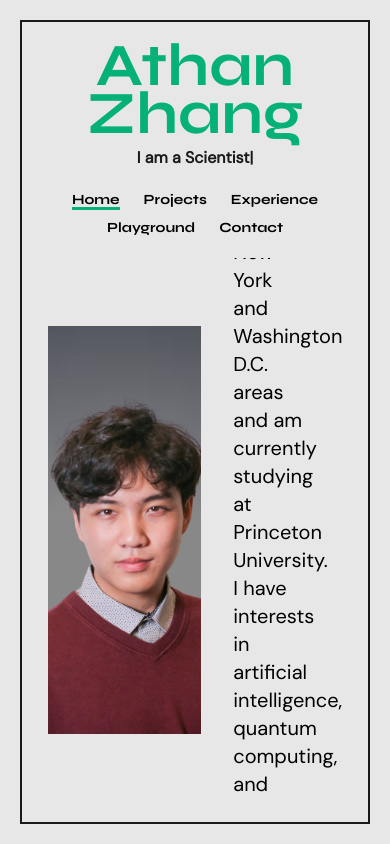
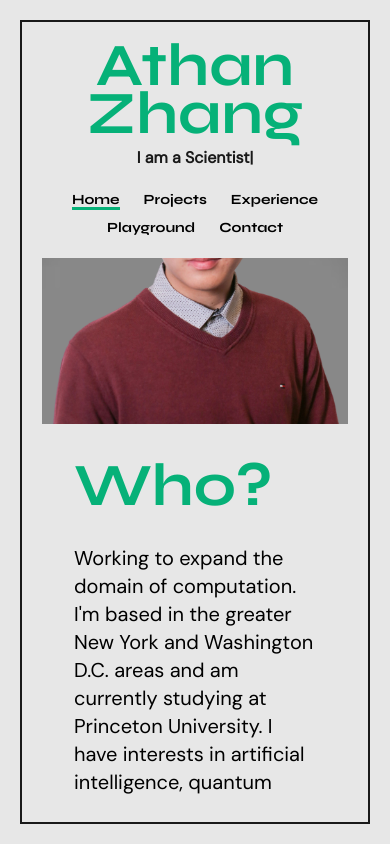
Before and after one commit to athanzxyt/personal_website, a React (Vite) app: page / in a window 390 px wide. Built offline with nearby package versions, Linux system fonts and the light colour scheme.

Commit message:
ADD: Page Transitions

```diff
--- a/src/pages/Contact.jsx
+++ b/src/pages/Contact.jsx
@@ -7,9 +7,9 @@ function Contact() {
     return (
         <motion.div
             className="flex flex-col w-full h-full justify-center sm:justify-end items-center sm:items-end"
-            initial={{ opacity: 0 }}
-            animate={{ opacity: 1 }}
-            exit={{ opacity: 0 }}
+            initial={{ opacity: 0, transition: { duration: 0.5 } }}
+            animate={{ opacity: 1, transition: { duration: 1, ease: "easeIn" } }}
+            exit={{ opacity: 0, transition: { duration: 0.5 } }}
         >
             <p className="contact-link"><a href="mailto:azhang25@yahoo.com" target="_blank">Email</a></p>
             <p className="contact-link"><a href="https://www.github.com/athanzxyt" target="_blank">Github</a></p>
--- a/src/pages/Experience.jsx
+++ b/src/pages/Experience.jsx
@@ -32,9 +32,9 @@ function Experience() {
     return (
         <motion.div
             className="flex flex-col"
-            initial={{ opacity: 0 }}
-            animate={{ opacity: 1 }}
-            exit={{ opacity: 0 }}
+            initial={{ opacity: 0, transition: { duration: 0.5 } }}
+            animate={{ opacity: 1, transition: { duration: 1, ease: "easeIn" } }}
+            exit={{ opacity: 0, transition: { duration: 0.5 } }}
         >
             <h1 className="text-4xl sm:text-6xl font-syne font-bold text-left custom-grad pb-4">Education</h1>
             <ul className="list-none p-0 m-0">
--- a/src/pages/Home.jsx
+++ b/src/pages/Home.jsx
@@ -29,13 +29,13 @@ function Home() {
         // </div>
 
         <motion.div
-            className="flex items-center justify-center h-full"
-            initial={{ opacity: 0 }}
-            animate={{ opacity: 1 }}
-            exit={{ opacity: 0 }}
+            className="flex flex-col sm:flex-row items-center justify-center h-full max-h-full w-full"
+            initial={{ opacity: 0, transition: { duration: 0.5 } }}
+            animate={{ opacity: 1, transition: { duration: 1, ease: "easeIn" } }}
+            exit={{ opacity: 0, transition: { duration: 0.5 } }}
         >
-            <img src="/pfp2.png" alt="A Picture of Me!" className="w-1/2 h-3/4 object-cover"/>
-            <div className="m-8 w-1/4">
+            <img src="/pfp2.png" alt="A Picture of Me!" className="sm:w-1/2 sm:h-3/4 sm:object-cover"/>
+            <div className="m-8 sm:w-1/4">
                 <p className="text-xl font-dm">
                     <span className="font-bold font-syne text-secondary text-6xl">
                         Who?
--- a/src/pages/Playground.jsx
+++ b/src/pages/Playground.jsx
@@ -7,9 +7,9 @@ function Playground() {
     return (
         <motion.div
             className="flex h-full justify-end items-end"
-            initial={{ opacity: 0 }}
-            animate={{ opacity: 1 }}
-            exit={{ opacity: 0 }}
+            initial={{ opacity: 0, transition: { duration: 0.5 } }}
+            animate={{ opacity: 1, transition: { duration: 1, ease: "easeIn" } }}
+            exit={{ opacity: 0, transition: { duration: 0.5 } }}
         >
             <ul className="list-none">
                 <li className="playground-li">
--- a/src/pages/Projects.jsx
+++ b/src/pages/Projects.jsx
@@ -16,9 +16,9 @@ function Projects() {
     return (
         <motion.div
             className="flex flex-col"
-            initial={{ opacity: 0 }}
-            animate={{ opacity: 1 }}
-            exit={{ opacity: 0 }}
+            initial={{ opacity: 0, transition: { duration: 0.5 } }}
+            animate={{ opacity: 1, transition: { duration: 1, ease: "easeIn" } }}
+            exit={{ opacity: 0, transition: { duration: 0.5 } }}
         >
             <h1 className="text-4xl sm:text-6xl font-syne font-bold text-left custom-grad pb-8">Projects</h1>
             <ul className="list-none p-0 m-0">
```
